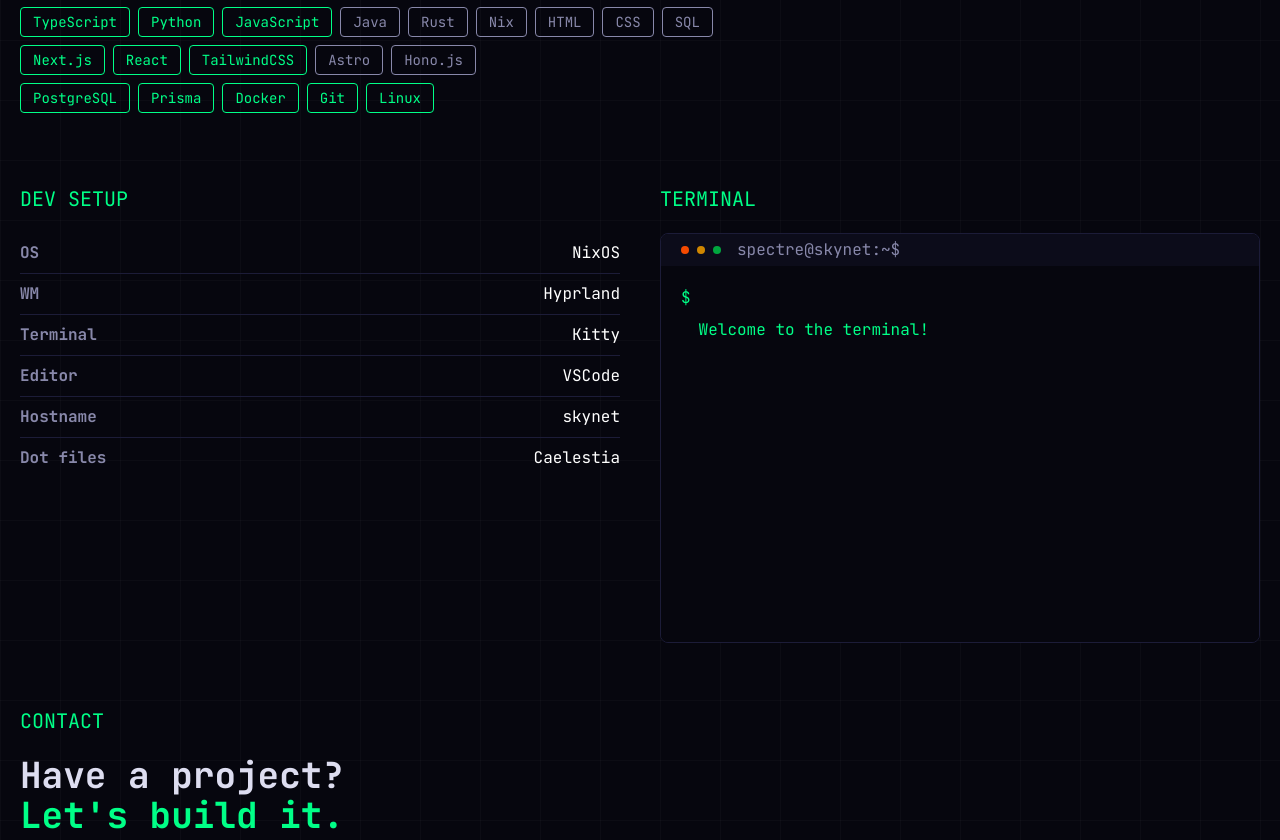
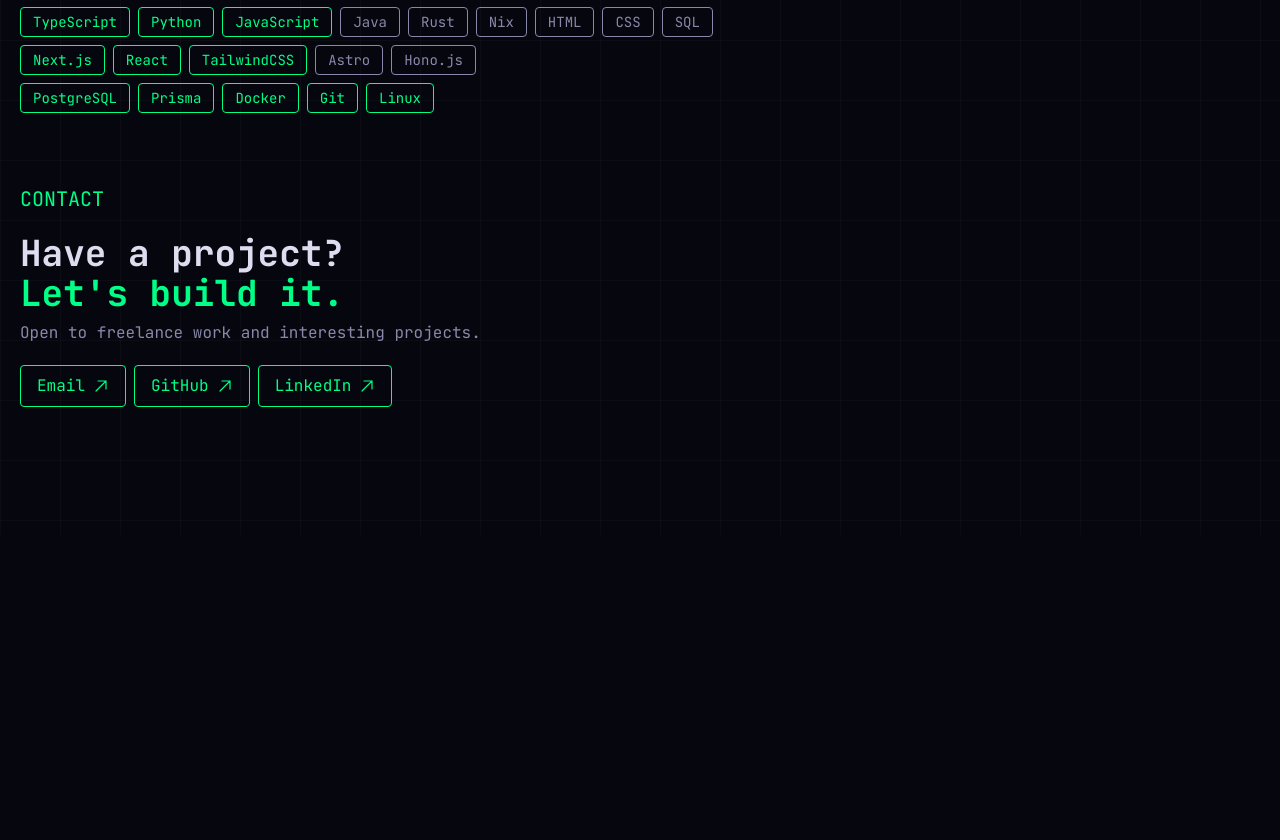
Before and after one commit to dev-spectre/portfolio, a Next.js app: page / in a window 1280 px wide. Shown: the part 980-1820 px from the top of the page. After the commit the page ends 1515 px from the top, so only its background shows below. Built offline with nearby package versions, Linux system fonts and the light colour scheme.

Commit message:
Add darkreader lock and remove terminal

```diff
--- a/src/app/layout.tsx
+++ b/src/app/layout.tsx
@@ -27,6 +27,9 @@
 }>) {
   return (
     <html lang="en">
+      <head>
+        <meta name="darkreader-lock" />
+      </head>
       <body className={`${jetbrainsMono.variable} antialiased bg-background`}>{children}</body>
     </html>
   );
--- a/src/app/page.tsx
+++ b/src/app/page.tsx
@@ -14,14 +14,14 @@
       <Works />
       <Skills />
 
-      <div className="px-5">
+      {/* <div className="px-5">
         <div className="lg:grid grid-cols-2 gap-10 container mx-auto">
           <Setup />
           <div className="mt-16">
             <Terminal />
           </div>
         </div>
-      </div>
+      </div> */}
       <Contact />
     </div>
   );
```
